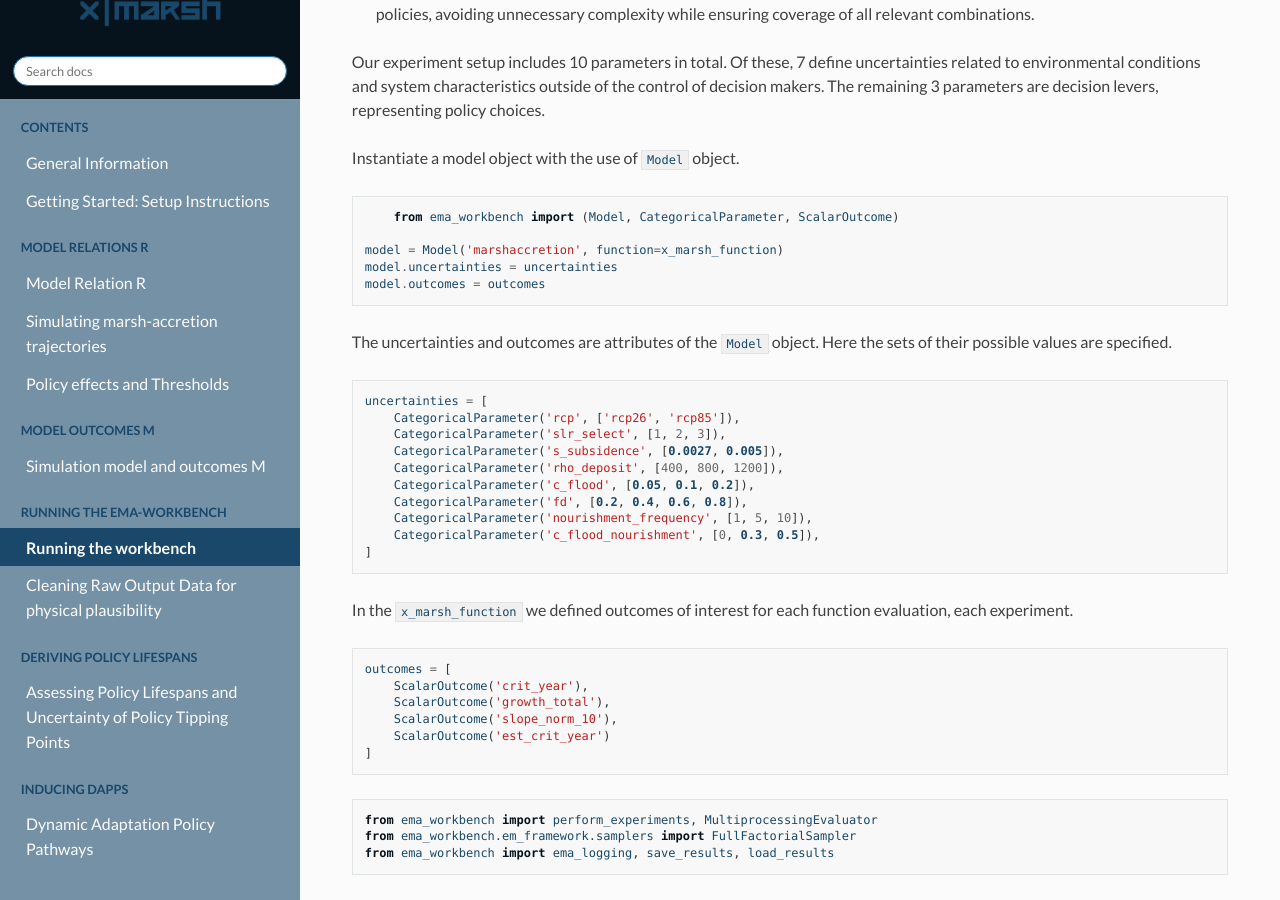
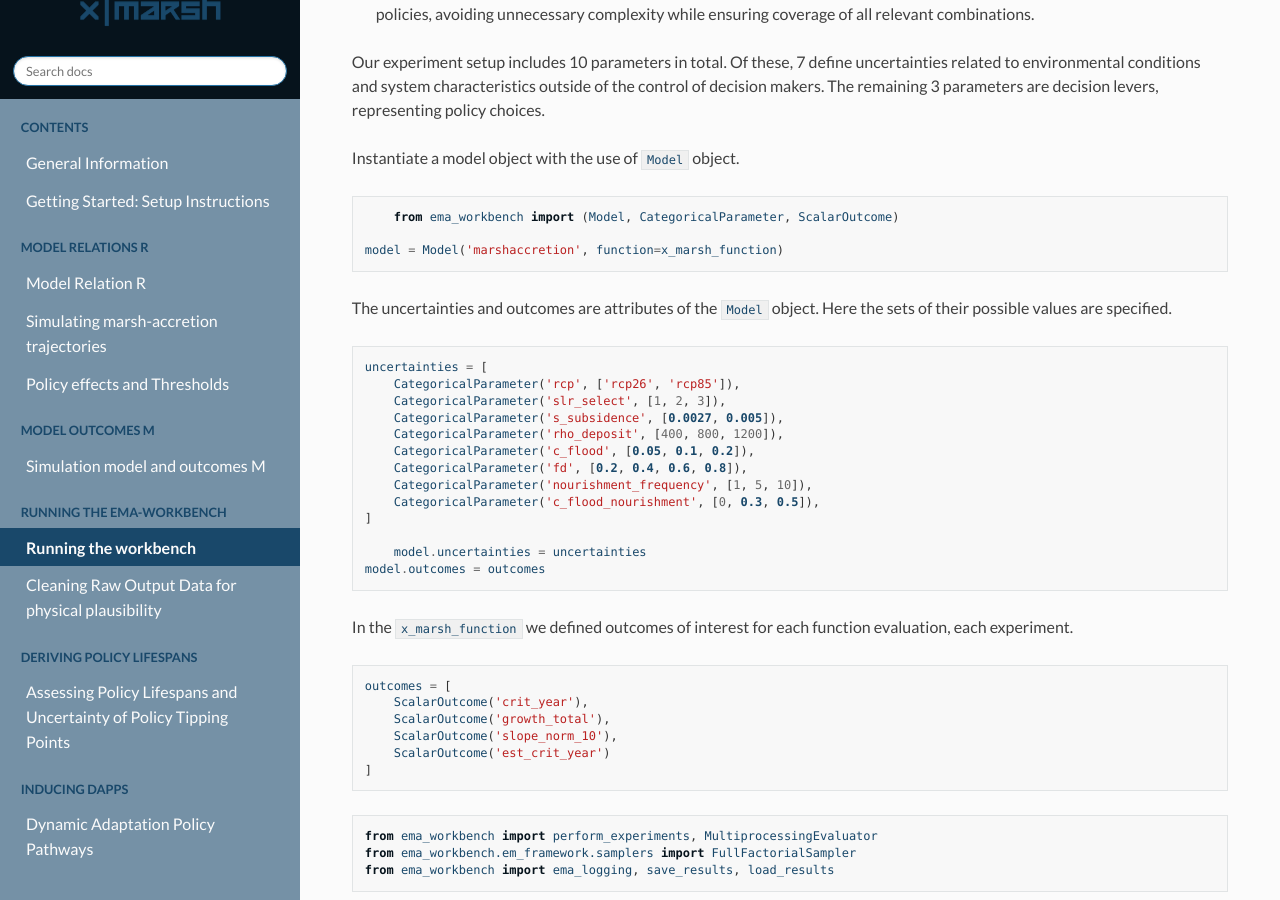
Before and after one commit to christineschottmueller/DAPP_x_marsh_session, a Sphinx documentation site: the page built from docs/chapter_04/04_running_the_workbench.rst, in a window 1280 px wide and 900 px high, scrolled down 516 px. Built offline with Sphinx 7.4.7 and the Read the Docs theme 3.1.0, drawn with Linux system fonts in a browser that asks for light colours; some of the changed lines change nothing that is shown.

Commit message:
Update rst files

```diff
--- a/docs/chapter_04/04_running_the_workbench.rst
+++ b/docs/chapter_04/04_running_the_workbench.rst
@@ -16,8 +16,7 @@ Instantiate a model object with the use of ``Model`` object.
 	from ema_workbench import (Model, CategoricalParameter, ScalarOutcome)
 
     model = Model('marshaccretion', function=x_marsh_function)
-    model.uncertainties = uncertainties
-    model.outcomes = outcomes
+
 
 The uncertainties and outcomes are attributes of the ``Model`` object. Here the sets of their possible values are specified.
 
@@ -33,6 +32,9 @@ The uncertainties and outcomes are attributes of the ``Model`` object. Here the
         CategoricalParameter('nourishment_frequency', [1, 5, 10]),
         CategoricalParameter('c_flood_nourishment', [0, 0.3, 0.5]),
     ]
+
+	model.uncertainties = uncertainties
+    model.outcomes = outcomes
 
 In the ``x_marsh_function`` we defined outcomes of interest for each function evaluation, each experiment.
 
```
